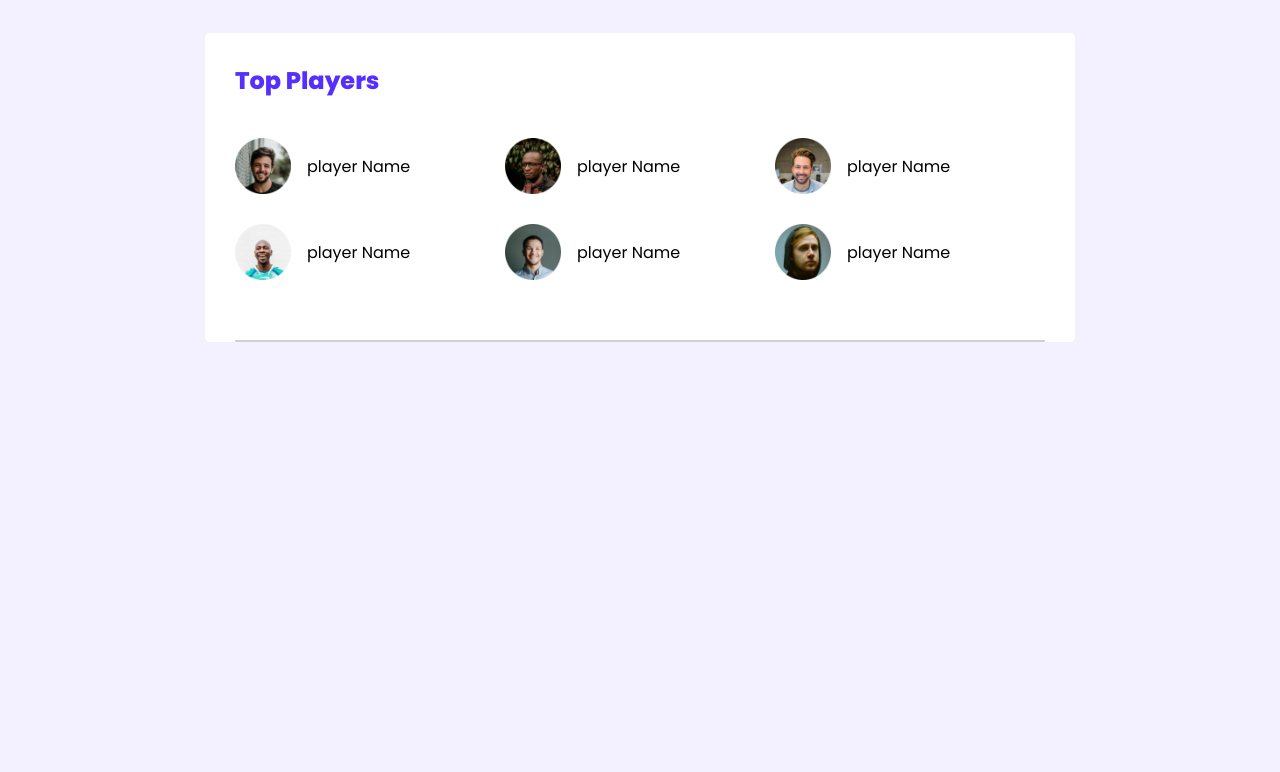
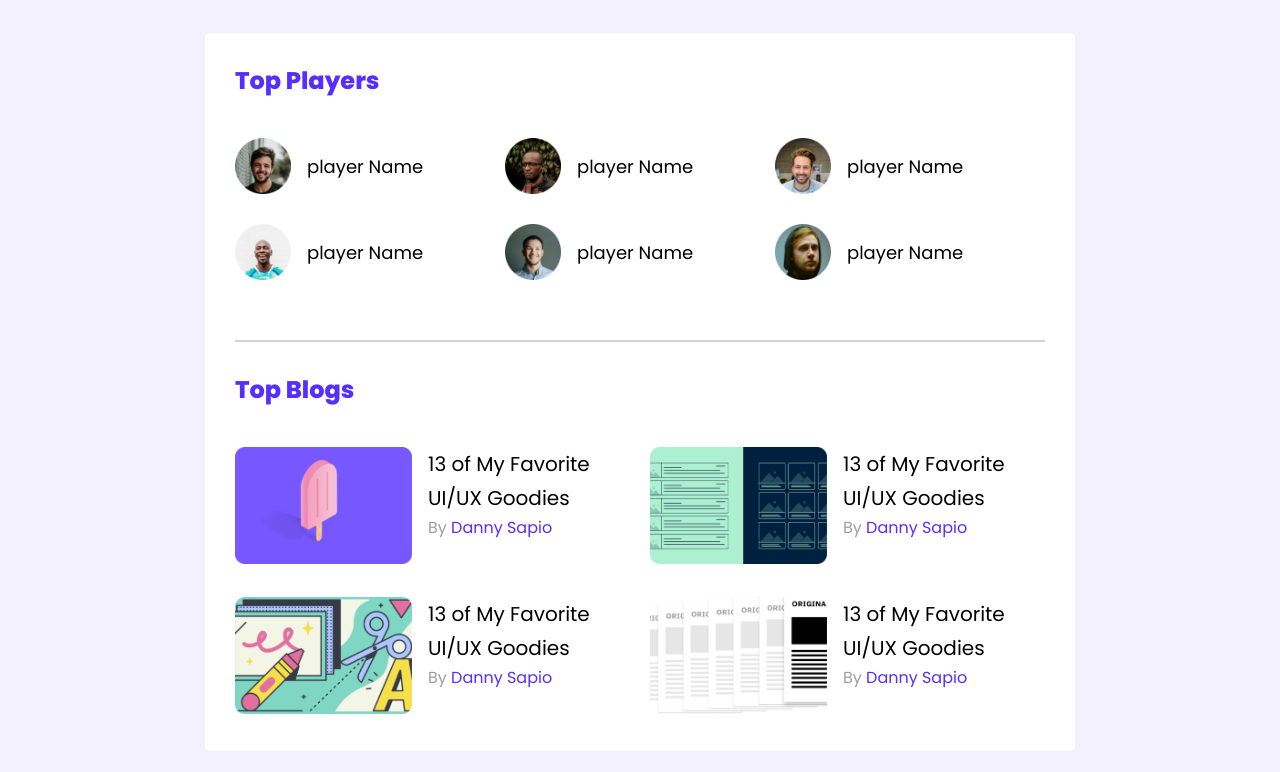
Before and after one commit to hmdimran/grid-and-flex-base-design, a plain HTML site: page index.html in a window 1280 px wide. Shown: the part 97-869 px from the top of the page. Before the commit the page ends 800 px from the top, so only its background shows below. Drawn offline with Linux system fonts and the light colour scheme.

Commit message:
Top Blogs Section Complete

```diff
--- a/index.html
+++ b/index.html
@@ -57,7 +57,48 @@
             <p class="player-name">player Name</p>
           </div>
         </div>
+
         <hr />
+        <!-- Top Blogs -->
+        <h2 class="section-title">Top Blogs</h2>
+        <div class="blogs">
+          <div class="blog">
+            <div class="blog-thumb">
+              <img src="images/blogs/blog-1.png" alt="" />
+            </div>
+            <div class="blog-details">
+              <p class="blog-title">13 of My Favorite UI/UX Goodies</p>
+              <p class="blog-author">By <a href="">Danny Sapio</a></p>
+            </div>
+          </div>
+          <div class="blog">
+            <div class="blog-thumb">
+              <img src="images/blogs/blog-2.png" alt="" />
+            </div>
+            <div class="blog-details">
+              <p class="blog-title">13 of My Favorite UI/UX Goodies</p>
+              <p class="blog-author">By <a href="">Danny Sapio</a></p>
+            </div>
+          </div>
+          <div class="blog">
+            <div class="blog-thumb">
+              <img src="images/blogs/blog-3.png" alt="" />
+            </div>
+            <div class="blog-details">
+              <p class="blog-title">13 of My Favorite UI/UX Goodies</p>
+              <p class="blog-author">By <a href="">Danny Sapio</a></p>
+            </div>
+          </div>
+          <div class="blog">
+            <div class="blog-thumb">
+              <img src="images/blogs/blog-4.png" alt="" />
+            </div>
+            <div class="blog-details">
+              <p class="blog-title">13 of My Favorite UI/UX Goodies</p>
+              <p class="blog-author">By <a href="">Danny Sapio</a></p>
+            </div>
+          </div>
+        </div>
       </section>
     </main>
   </body>
--- a/styles/style.css
+++ b/styles/style.css
@@ -79,5 +79,41 @@ section {
 }
 hr {
   border: 1px solid #d1d1d1;
-  margin: 30px;
+  margin: 30px 30px 0px 30px;
 }
+.player-name {
+  font-size: 18px;
+  font-weight: 500;
+}
+/* Top Blogs Style */
+.blogs {
+  display: grid;
+  grid-template-columns: repeat(2, 1fr);
+  padding: 30px;
+  row-gap: 26px;
+  column-gap: 20px;
+  margin-bottom: 21px;
+}
+.blog {
+  display: flex;
+  column-gap: 16px;
+}
+.blog .blog-thumb img {
+  width: 177px;
+  height: 117px;
+}
+.blog-title {
+  font-weight: 500;
+  font-size: 20px;
+  line-height: 34px;
+}
+.blog-author {
+  font-size: 16px;
+  color: #9f9f9f;
+}
+.blog-author a {
+  font-size: 16px;
+  font-weight: 500;
+  color: #562eff;
+  text-decoration: none;
+}
```
